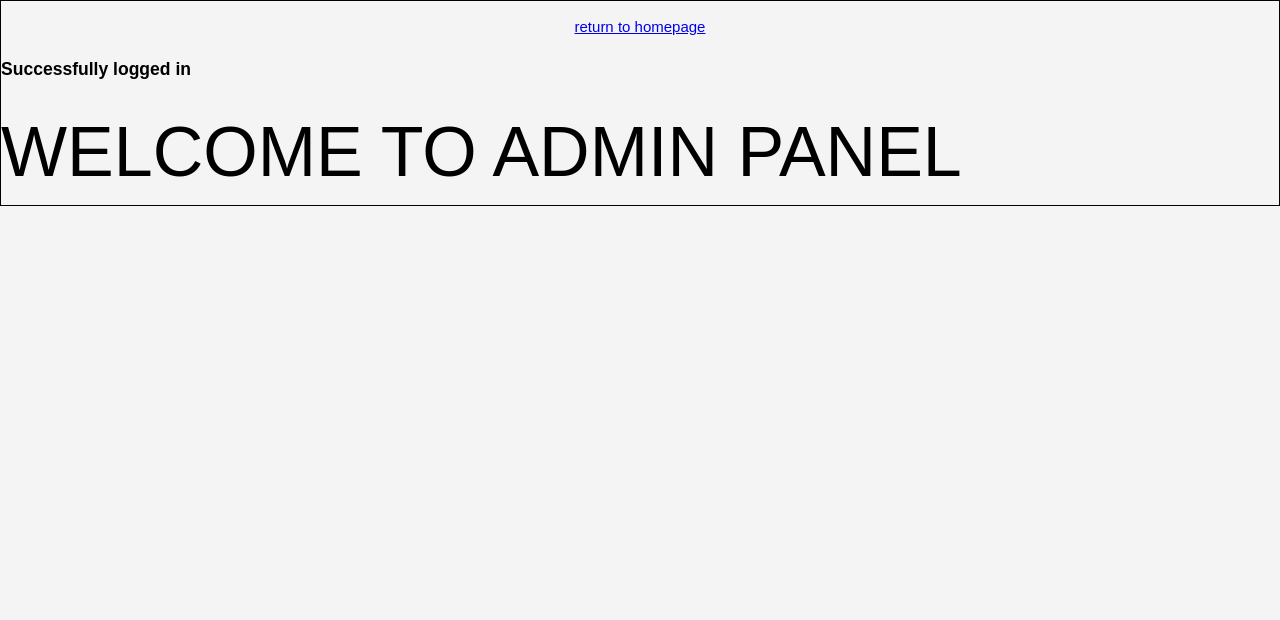
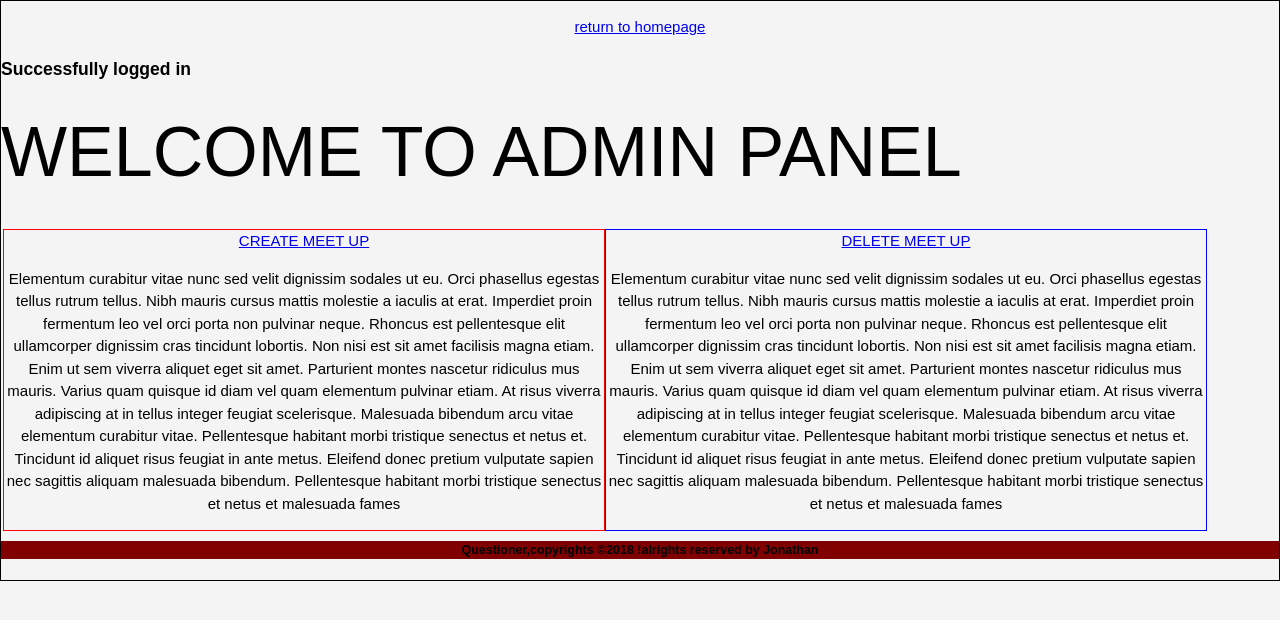
Before and after one commit to nshutijonathan/Questioner, a plain HTML site: page UI/admin_dash.html in a window 1280 px wide. Drawn offline with Linux system fonts and the light colour scheme.

Commit message:
Admin dashboard under construction

```diff
--- a/UI/admin_dash.html
+++ b/UI/admin_dash.html
@@ -7,6 +7,19 @@
 <body>
 <P id="return"><a href="index.html">return to homepage</a></P>
 	<h3>Successfully logged in</h3>
-	<div id="admin_panel"> WELCOME TO ADMIN PANEL</div>
+	<div id="admin_panel"> WELCOME TO ADMIN PANEL</div><br>
+	<div id="main">
+    <div id="d1"><a href="#">CREATE MEET UP</a><br>
+    <p>Elementum curabitur vitae nunc sed velit dignissim sodales ut eu. Orci phasellus egestas tellus rutrum tellus. Nibh mauris cursus mattis molestie a iaculis at erat. Imperdiet proin fermentum leo vel orci porta non pulvinar neque. Rhoncus est pellentesque elit ullamcorper dignissim cras tincidunt lobortis. Non nisi est sit amet facilisis magna etiam. Enim ut sem viverra aliquet eget sit amet. Parturient montes nascetur ridiculus mus mauris. Varius quam quisque id diam vel quam elementum pulvinar etiam. At risus viverra adipiscing at in tellus integer feugiat scelerisque. Malesuada bibendum arcu vitae elementum curabitur vitae. Pellentesque habitant morbi tristique senectus et netus et. Tincidunt id aliquet risus feugiat in ante metus. Eleifend donec pretium vulputate sapien nec sagittis aliquam malesuada bibendum. Pellentesque habitant morbi tristique senectus et netus et malesuada fames</p>
+    </div>
+     <div id="d2"> <a href="#">DELETE MEET UP</a><br>
+     	<p>
+     		Elementum curabitur vitae nunc sed velit dignissim sodales ut eu. Orci phasellus egestas tellus rutrum tellus. Nibh mauris cursus mattis molestie a iaculis at erat. Imperdiet proin fermentum leo vel orci porta non pulvinar neque. Rhoncus est pellentesque elit ullamcorper dignissim cras tincidunt lobortis. Non nisi est sit amet facilisis magna etiam. Enim ut sem viverra aliquet eget sit amet. Parturient montes nascetur ridiculus mus mauris. Varius quam quisque id diam vel quam elementum pulvinar etiam. At risus viverra adipiscing at in tellus integer feugiat scelerisque. Malesuada bibendum arcu vitae elementum curabitur vitae. Pellentesque habitant morbi tristique senectus et netus et. Tincidunt id aliquet risus feugiat in ante metus. Eleifend donec pretium vulputate sapien nec sagittis aliquam malesuada bibendum. Pellentesque habitant morbi tristique senectus et netus et malesuada fames
+     	</p>
+     </div>
+</div><br><br></br></br></br></br><br><br><br><br><br><br><br>
 </body>
+<footer id="dashboard_footet">
+	<p><h5>Questioner,copyrights &copy;2018 !alrights reserved by Jonathan</h5></p>
+</footer>
 </html>
--- a/UI/style/mycss.css
+++ b/UI/style/mycss.css
@@ -103,3 +103,26 @@ footer{
   #subscribe{
   	font-size: 60px;
   }
+  #admin{
+  position:absolute;
+  width:450px;px;
+  height:240px;
+  border:1px solid black;
+  padding:10px;
+}
+#admin > div{
+  float:right;
+  margin:10px;
+  text-align: center;
+}
+#d1{
+  width:600px;
+  height:300px;
+  border:1px solid red;
+}
+
+#d2{
+  width:600px;
+  height:300px;
+  border:1px solid blue;
+}
```
